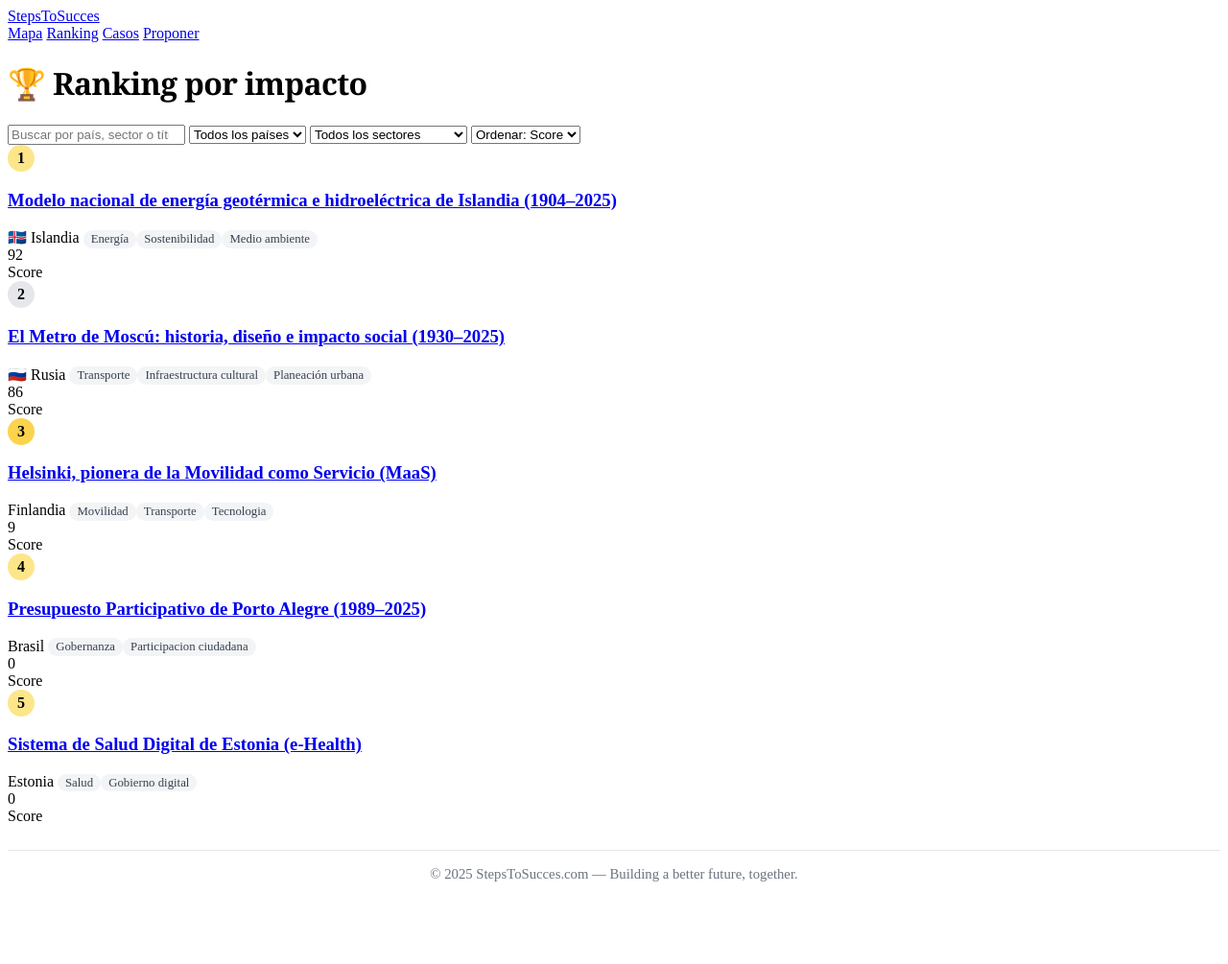
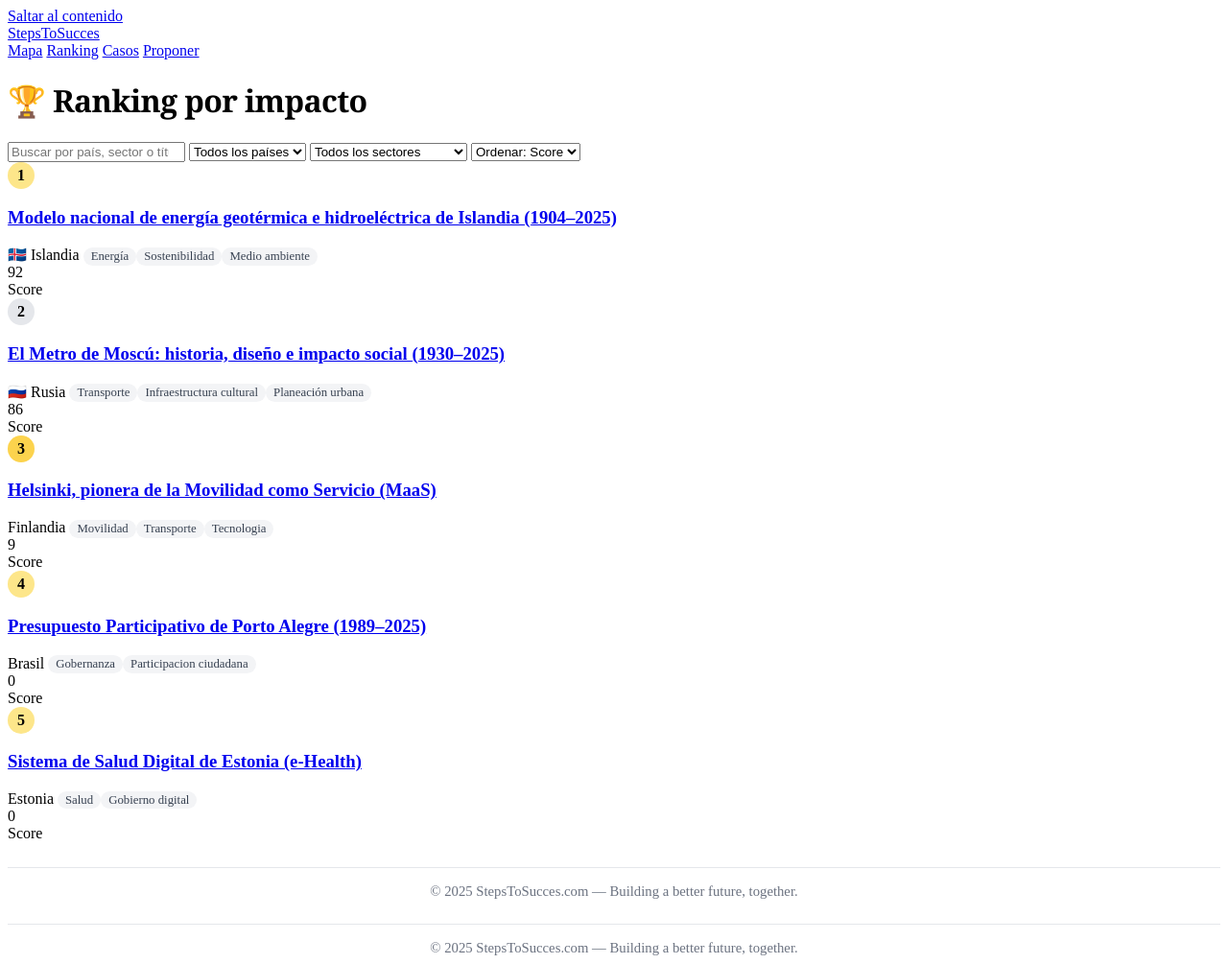
Before and after one commit to EmilioT2003/stepstosucces, a Jekyll site: the page built from ranking/index.md, in a window 1280 px wide. Shown: the whole page at 96% size. Built offline with Jekyll 4.4.1, drawn with Linux system fonts in a browser that asks for light colours; before the commit the page ends 928 px from its top, so only the background shows below that.

Commit message:
Enhance SEO and improve layout structure

```diff
--- a/_layouts/default.html
+++ b/_layouts/default.html
@@ -5,35 +5,116 @@
 <head>
   <meta charset="utf-8">
   <meta name="viewport" content="width=device-width, initial-scale=1">
-  <title>{{ page.title | default: site.title }}</title>
 
-  <!-- Fuentes opcionales -->
-  <link rel="preconnect" href="https://fonts.googleapis.com">
+  {% assign meta_title = page.title | default: site.title %}
+  {% assign meta_desc  = page.description | default: page.resumen | default: site.description | default: "Repositorio global de casos de políticas públicas exitosas." %}
+
+  <title>{{ meta_title }} · {{ site.title }}</title>
+  <meta name="description" content="{{ meta_desc | strip | escape }}">
+
+  <!-- Canonical -->
+  <link rel="canonical" href="{{ site.url }}{{ page.url }}">
+
+  <!-- Favicons / Manifest (opcional si los tienes) -->
+  {% if site.favicon %}<link rel="icon" href="{{ site.favicon | relative_url }}">{% endif %}
+  {% if site.manifest %}<link rel="manifest" href="{{ site.manifest | relative_url }}">{% endif %}
+
+  <!-- Fuentes -->
+  <link rel="preconnect" href="https://fonts.googleapis.com" crossorigin>
+  <link rel="preconnect" href="https://fonts.gstatic.com" crossorigin>
   <link href="https://fonts.googleapis.com/css2?family=Playfair+Display:wght@600;700&family=Inter:wght@400;600&display=swap" rel="stylesheet">
 
-  <!-- Tu CSS -->
+  <!-- CSS principal -->
   <link rel="stylesheet" href="{{ '/assets/css/custom.css' | relative_url }}">
 
-  <!-- Leaflet (mapa) -->
-  <link rel="stylesheet" href="https://unpkg.com/leaflet@1.9.4/dist/leaflet.css">
-  <script defer src="https://unpkg.com/leaflet@1.9.4/dist/leaflet.js"></script>
+  <!-- Carga Leaflet solo si la página lo pide -->
+  {% if page.use_leaflet or layout.use_leaflet or page.url == '/' or page.url contains '/map' %}
+    <link rel="preconnect" href="https://unpkg.com" crossorigin>
+    <link rel="preconnect" href="https://{s}.tile.openstreetmap.org" crossorigin>
+    <link rel="stylesheet" href="https://unpkg.com/leaflet@1.9.4/dist/leaflet.css">
+    <script defer src="https://unpkg.com/leaflet@1.9.4/dist/leaflet.js"></script>
+  {% endif %}
+
+  <!-- Open Graph / Twitter -->
+  <meta property="og:title" content="{{ meta_title }} · {{ site.title }}">
+  <meta property="og:description" content="{{ meta_desc | strip | escape }}">
+  <meta property="og:type" content="website">
+  <meta property="og:url" content="{{ site.url }}{{ page.url }}">
+  {% if page.og_image %}
+    <meta property="og:image" content="{{ site.url }}{{ page.og_image }}">
+    <meta name="twitter:card" content="summary_large_image">
+    <meta name="twitter:image" content="{{ site.url }}{{ page.og_image }}">
+  {% else %}
+    <meta name="twitter:card" content="summary">
+  {% endif %}
+
+  <!-- JSON-LD: WebSite + Organization -->
+  <script type="application/ld+json">
+  {
+    "@context":"https://schema.org",
+    "@type":"WebSite",
+    "name": {{ site.title | jsonify }},
+    "url": "{{ site.url }}",
+    "publisher": {
+      "@type": "Organization",
+      "name": {{ site.title | jsonify }}
+    },
+    "inLanguage": "es"
+  }
+  </script>
+
+  {% if site.ga_id %}
+  <!-- Analytics (opcional) -->
+  <script async src="https://www.googletagmanager.com/gtag/js?id={{ site.ga_id }}"></script>
+  <script>
+    window.dataLayer = window.dataLayer || [];
+    function gtag(){dataLayer.push(arguments);}
+    gtag('js', new Date()); gtag('config', '{{ site.ga_id }}');
+  </script>
+  {% endif %}
 </head>
 <body>
-  <header class="topbar">
+  <!-- Skip link -->
+  <a class="sr-only focusable" href="#main">Saltar al contenido</a>
+
+  <header class="topbar" role="banner">
     <div class="wrap">
       <a class="brand" href="{{ '/' | relative_url }}">StepsToSucces</a>
-      <nav class="nav">
-        <a href="{{ '/' | relative_url }}">Mapa</a>
-        <a href="{{ '/ranking/' | relative_url }}">Ranking</a>
-        <a href="{{ '/cases/' | relative_url }}">Casos</a>
-        <a href="{{ '/proponer/' | relative_url }}">Proponer</a>
+      <nav class="nav" aria-label="Principal">
+        {% assign here = page.url %}
+        <a href="{{ '/' | relative_url }}" class="{% if here == '/' %}active{% endif %}">Mapa</a>
+        <a href="{{ '/ranking/' | relative_url }}" class="{% if here contains '/ranking/' %}active{% endif %}">Ranking</a>
+        <a href="{{ '/cases/' | relative_url }}" class="{% if here contains '/cases/' %}active{% endif %}">Casos</a>
+        <a href="{{ '/proponer/' | relative_url }}" class="{% if here contains '/proponer/' %}active{% endif %}">Proponer</a>
       </nav>
     </div>
   </header>
 
-  <main class="wrap">
+  <main class="wrap" id="main" role="main">
     {{ content }}
   </main>
+
+  <footer class="footer" role="contentinfo">
+    © {{ site.time | date: "%Y" }} StepsToSucces.com — Building a better future, together.
+  </footer>
+
+  <!-- Opt-in para scripts por página -->
+  {% if page.scripts %}
+    {{ page.scripts }}
+  {% endif %}
+
+  <!-- Preferencias de usuario: reduce motion -->
+  <script>
+    (function(){
+      try {
+        if (window.matchMedia && window.matchMedia('(prefers-reduced-motion: reduce)').matches) {
+          document.documentElement.classList.add('reduce-motion');
+        }
+      } catch(e){}
+    })();
+  </script>
+</body>
+</html>
 
   <footer class="footer">
     © {{ site.time | date: "%Y" }} StepsToSucces.com — Building a better future, together.
```
